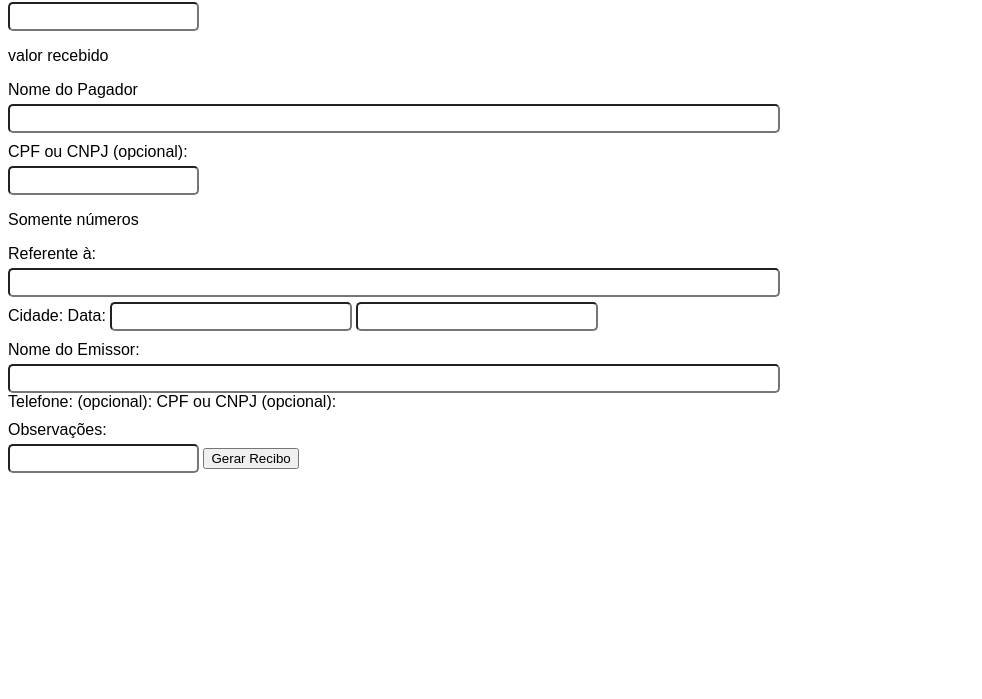
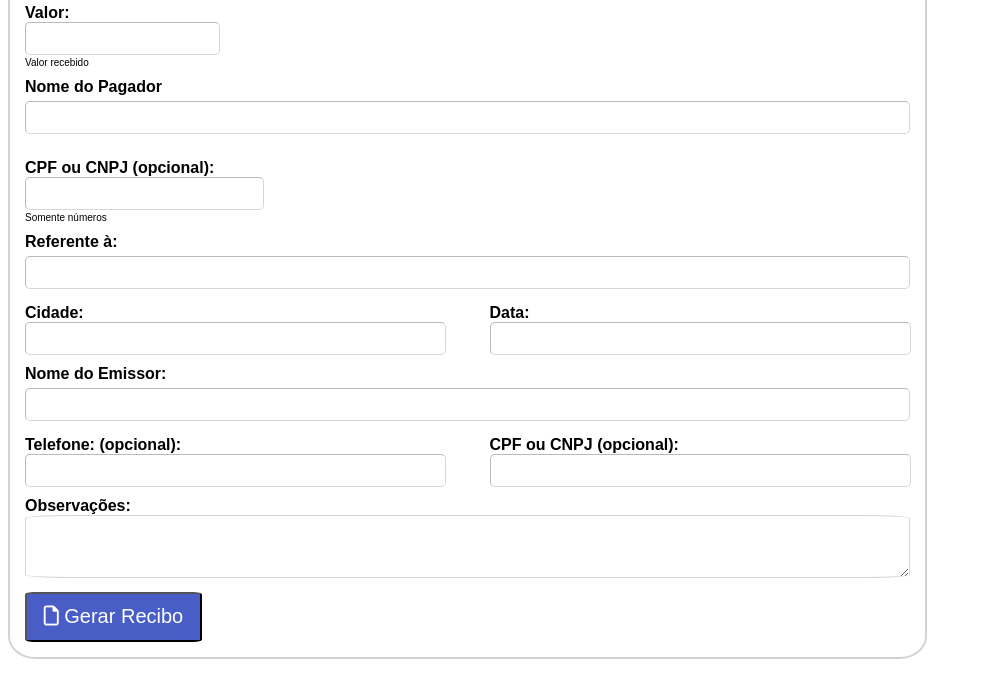
Before and after one commit to diogo-meneses-franca/des_web_ifpr, a plain HTML site: page atividade_aula_2/index.html in a window 1280 px wide. Shown: the part 101-800 px from the top of the page, without its empty margins (0-982 px from the left). Drawn offline with Linux system fonts and the light colour scheme.

Commit message:
adicionado css externo

```diff
--- a/atividade_aula_2/index.html
+++ b/atividade_aula_2/index.html
@@ -4,57 +4,46 @@
     <meta charset="UTF-8">
     <meta http-equiv="X-UA-Compatible" content="IE=edge">
     <meta name="viewport" content="width=device-width, initial-scale=1.0">
+    <link rel="stylesheet" type="text/css" href="style.css" />
+    <script src="https://kit.fontawesome.com/770f871446.js" crossorigin="anonymous"></script>
     <title>Gerador de Recibos</title>
-    <style>
-        body{
-            font-family: Arial, Helvetica, sans-serif;
-        }
-        input{
-            margin-top: 5px;
-            padding: 5px;
-            border-radius: 5px;
-        }
-        label{
-            margin-top: 10px;
-        }
-        .medium-input{
-            width: 30%;
-        }
-        .large-input{
-            width: 100%;
-        }
-        .solo-label{
-            display: block;
-        }
-        .div-principal{
-            width: 60%;
-        }
-    </style>
 </head>
 <body>
     <div class="div-principal">
         <h1>Recibo de Pagamento</h1>
-        <label class="solo-label">valor:</label>
-        <input type="number">
-        <p>valor recebido</p>
+        <label class="solo-label">Valor:</label>
+        <input type="number" id="input-valor">
+        <p>Valor recebido</p>
         <label class="solo-label">Nome do Pagador</label>
         <input class="large-input" type="text">
         <label class="solo-label">CPF ou CNPJ (opcional):</label>
-        <input type="text">
+        <input type="text" id="input-cpf-cnpj">
         <p>Somente números</p>
         <label class="solo-label">Referente à:</label>
         <input class="large-input" type="text">
-        <label>Cidade:</label>
-        <label>Data:</label>
-        <input class="medium-input" type="text">
-        <input class="medium-input" type="text">
+        <div class="div-labe-e-input-na-mesma-linha">
+            <label>Cidade:</label>
+            <input class="input-pequeno" type="text" id="input-cidade">
+        </div>
+        <div class="div-espacamento"></div>
+        <div class="div-labe-e-input-na-mesma-linha">
+            <label >Data:</label>
+            <input class="input-pequeno" type="text">
+        </div>
         <label class="solo-label">Nome do Emissor:</label>
         <input class="large-input" type="text">
-        <label>Telefone: (opcional):</label>
-        <label>CPF ou CNPJ (opcional):</label>
+        <div class="div-labe-e-input-na-mesma-linha">
+            <label>Telefone: (opcional):</label>
+            <input class="input-pequeno" type="text">
+        </div>
+        <div class="div-espacamento"></div>
+        <div class="div-labe-e-input-na-mesma-linha">
+            <label>CPF ou CNPJ (opcional):</label>
+            <input class="input-pequeno" type="text">
+        </div>
         <label class="solo-label">Observações:</label>
-        <input type="text">
-        <button>Gerar Recibo</button>
+        <textarea name="Observacoes" id="textarea" cols="30" rows="3"></textarea>
+        <button><i><i class="fa-regular fa-file"></i></i> Gerar Recibo</button>
 
     </div>
 </body>
--- /dev/null
+++ b/atividade_aula_2/style.css
@@ -0,0 +1,71 @@
+body{
+    font-family: Arial, Helvetica, sans-serif;
+}
+button{
+    display: block;
+    width: 20%;
+    height: 50px;
+    background-color: #485EC6;
+    font-size: 20px;
+    color: #ffffff;
+    border-radius: 5%;
+}
+p{
+    margin-top: 2px;
+    font-size: 10px;
+}
+input{
+    padding: 8px;
+    border-radius: 5px;
+    border-color: #80808053;
+    border-width: 1px;
+}
+label{
+    font-weight: bold;
+    margin-top: 10px;
+}
+.large-input{
+    margin: 5px 0px 15px 0;
+    width: 98%;
+}
+.input-pequeno{
+    width: 98%;
+}
+.solo-label{
+    display: block;
+}
+.div-principal{
+    width: 70%;
+    border: 2px solid #80808058;
+    border-radius: 3%;
+    padding: 15px;
+
+}
+.label-div{
+    width: 49%;
+    display: inline-block;
+}
+.div-labe-e-input-na-mesma-linha{
+    width: 46.5%;
+    display: inline-block;
+}
+.div-espacamento{
+    width: 5%;
+    display: inline-block;
+    height: 20px;
+}
+#input-valor{
+    width: 20%;
+}
+#input-cpf-cnpj{
+    width: 25%;
+    margin-bottom: 0;
+}
+#textarea{
+    width: 98%;
+    border-radius: 5%;
+    border-color: rgba(128, 128, 128, 0.324);
+    border-width: 1px;
+    padding: 8px;
+    margin-bottom: 10px;
+}
```
Also changed, not shown: 1 other file.
